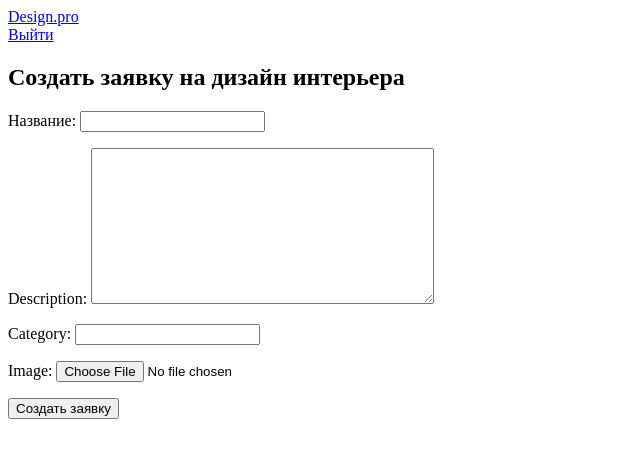
After one commit to Kris577/desingn_pro, a Django app: page /catalog/create_application/ in a window 1280 px wide. The commit adds this page. Shown: the top 458 px of the page, without its empty margins (0-640 px from the left). Run offline with Django 5.2, Linux system fonts and the light colour scheme; a user stored in the database is signed in.

Commit message:
create application

```diff
--- a/catalog/admin.py
+++ b/catalog/admin.py
@@ -1,4 +1,4 @@
 from django.contrib import admin
-
-from .models import User
+from .models import User, Application
 admin.site.register(User)
+admin.site.register(Application)
--- a/catalog/forms.py
+++ b/catalog/forms.py
@@ -2,8 +2,7 @@ from django import forms
 from django.core.exceptions import ValidationError
 from django.core.validators import RegexValidator, EmailValidator
 from datetime import date
-
-from .models import User
+from .models import User, Application
 
 
 class RegisterForm(forms.ModelForm):
@@ -110,3 +109,24 @@ class RegisterForm(forms.ModelForm):
     class Meta:
         model = User
         fields = ('first_name', 'last_name', 'patronymic', 'username', 'email')
+
+class ApplicationForm(forms.ModelForm):
+    class Meta:
+        model = Application
+        fields = ['title', 'description', 'category', 'image']
+
+    def save(self, commit=True):
+        instance = super().save(commit=False)
+        instance.status = 'new'  # Устанавливаем статус по умолчанию
+        if commit:
+            instance.save()
+        return instance
+
+    def clean_image(self):
+        image = self.cleaned_data.get('image')
+        if image:
+            if image.size > 2 * 1024 * 1024:
+                raise forms.ValidationError("Максимальный размер изображения — 2 Мб")
+            if not image.name.split('.')[-1].lower() in ['jpg', 'jpeg', 'png', 'bmp']:
+                raise forms.ValidationError("Неверный формат изображения. Разрешены jpg, jpeg, png, bmp.")
+        return image
--- a/catalog/models.py
+++ b/catalog/models.py
@@ -14,3 +14,21 @@ class User(AbstractUser):
 
     def __str__(self):
         return self.first_name
+
+class Application(models.Model):
+    STATUS_CHOICES = [
+        ('new', 'Новая'),
+        ('in_progress', 'Принято в работу'),
+        ('completed', 'Выполнено'),
+    ]
+
+    title = models.CharField(verbose_name="Название",max_length=200)
+    description = models.TextField()
+    category = models.CharField(max_length=100)
+    image = models.ImageField(upload_to='applications/', max_length=2048)
+    status = models.CharField(choices=STATUS_CHOICES, default='new', max_length=20)
+    created_at = models.DateTimeField(auto_now_add=True)
+    user = models.ForeignKey(User, on_delete=models.CASCADE)
+
+    def __str__(self):
+        return self.title
--- a/catalog/templates/base.html
+++ b/catalog/templates/base.html
@@ -6,7 +6,7 @@
     <meta charset="UTF-8">
     <meta http-equiv="X-UA-Compatible" content="ie=edge">
     <title>{% block title %} {% endblock %}</title>
-    <link type="text/css" href="{% static 'applications/css/style.css' %}" rel="stylesheet" />
+    <link type="text/css" href="{% static 'css/style.css' %}" rel="stylesheet" />
 </head>
 <body>
     <header class="header">
@@ -26,7 +26,9 @@
     </header>
     <main>
         <div class="container">
-            {% block content %} {% endblock %}
+            {% block content %}
+            <a href="{% url 'create_applications' %}" class="header__button button">Создать заявку</a>
+            {% endblock %}
         </div>
     </main>
 </body>
--- /dev/null
+++ b/catalog/templates/create_application.html
@@ -0,0 +1,10 @@
+{% extends 'base.html' %}
+
+{% block content %}
+  <h2>Создать заявку на дизайн интерьера</h2>
+  <form method="post" enctype="multipart/form-data">
+      {% csrf_token %}
+      {{ form.as_p }}
+      <button type="submit">Создать заявку</button>
+  </form>
+{% endblock %}
--- a/catalog/urls.py
+++ b/catalog/urls.py
@@ -4,7 +4,8 @@ from django.contrib.auth import views as auth_views
 
 urlpatterns = [
     path('', views.index, name='index'),
-    path('register', views.Register.as_view(), name='register'),
+    path('register/', views.Register.as_view(), name='register'),
     path('login/', auth_views.LoginView.as_view(), name='login'),
     path('logout/', views.logout_view, name='logout'),
+    path('create_application/', views.Application.as_view(), name='create_applicattion'),
 ]
--- a/catalog/views.py
+++ b/catalog/views.py
@@ -2,7 +2,10 @@ from django.shortcuts import render, redirect
 from django.views import generic
 from .forms import RegisterForm
 from django.urls import reverse_lazy
-from django.contrib.auth import authenticate, login, logout
+from django.contrib.auth import logout
+from django.contrib.auth.mixins import LoginRequiredMixin
+from .models import Application
+from .forms import ApplicationForm
 
 def index(request):
     return render(request, 'index.html')
@@ -15,3 +18,9 @@ class Register(generic.CreateView):
 def logout_view(request):
     logout(request)
     return redirect('index')
+
+class Application(LoginRequiredMixin, generic.CreateView):
+    model = Application
+    form_class = ApplicationForm
+    template_name = 'create_application.html'
+    success_url = reverse_lazy('index')
--- a/desing_pro/settings.py
+++ b/desing_pro/settings.py
@@ -1,4 +1,5 @@
 from pathlib import Path
+import os
 
 # Build paths inside the project like this: BASE_DIR / 'subdir'.
 BASE_DIR = Path(__file__).resolve().parent.parent
@@ -114,3 +115,6 @@ DEFAULT_AUTO_FIELD = 'django.db.models.BigAutoField'
 AUTH_USER_MODEL = 'catalog.User'
 
 LOGIN_REDIRECT_URL = '/'
+
+MEDIA_URL = '/media/'
+MEDIA_ROOT = os.path.join(BASE_DIR, 'media')
--- a/desing_pro/urls.py
+++ b/desing_pro/urls.py
@@ -1,10 +1,13 @@
+from django.conf.urls.static import static
+from django.conf import settings
 from django.contrib import admin
 from django.urls import path, include
-
 from django.views.generic import RedirectView
 
 urlpatterns = [
-    path('', RedirectView.as_view(url='/catalog/', permanent=True)),
+    path('', RedirectView.as_view(url='/applications/', permanent=True)),
     path('superadmin/', admin.site.urls, name='admin'),
     path('catalog/', include('catalog.urls')),
 ]
+
+urlpatterns += static(settings.MEDIA_URL, document_root=settings.MEDIA_ROOT)
```
Also changed, not shown: catalog/static/css/style.css (added), db.sqlite3.
